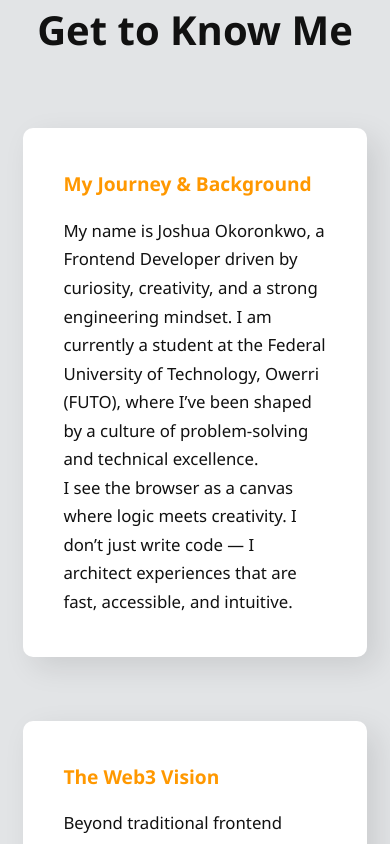
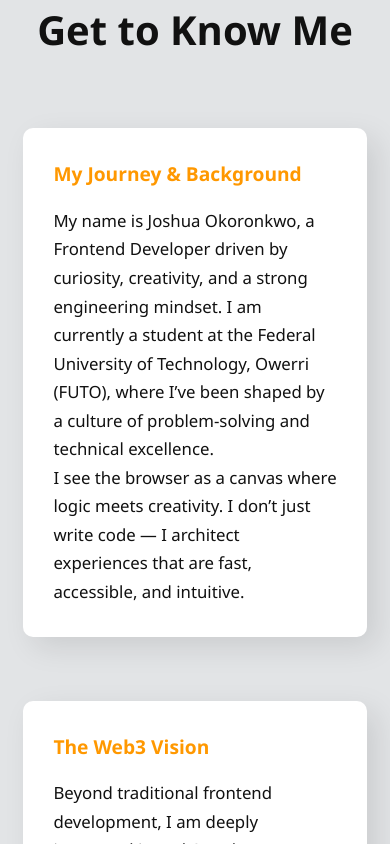
Before and after one commit to Josh-codes165/Joshua-Porfolio, a React (Vite) app: page / in a window 390 px wide. Shown: the part 920-1764 px from the top of the page. Built offline with nearby package versions, Linux system fonts and the light colour scheme.

Commit message:
Joshua Commit

```diff
--- a/src/index.css
+++ b/src/index.css
@@ -287,6 +287,9 @@ footer {
   .hero-actions{
     gap: 1rem;
   }
+  .about article {
+    padding: 30px;
+  }
 
   .btn {
     padding: 0.6rem 0.8rem;
```
